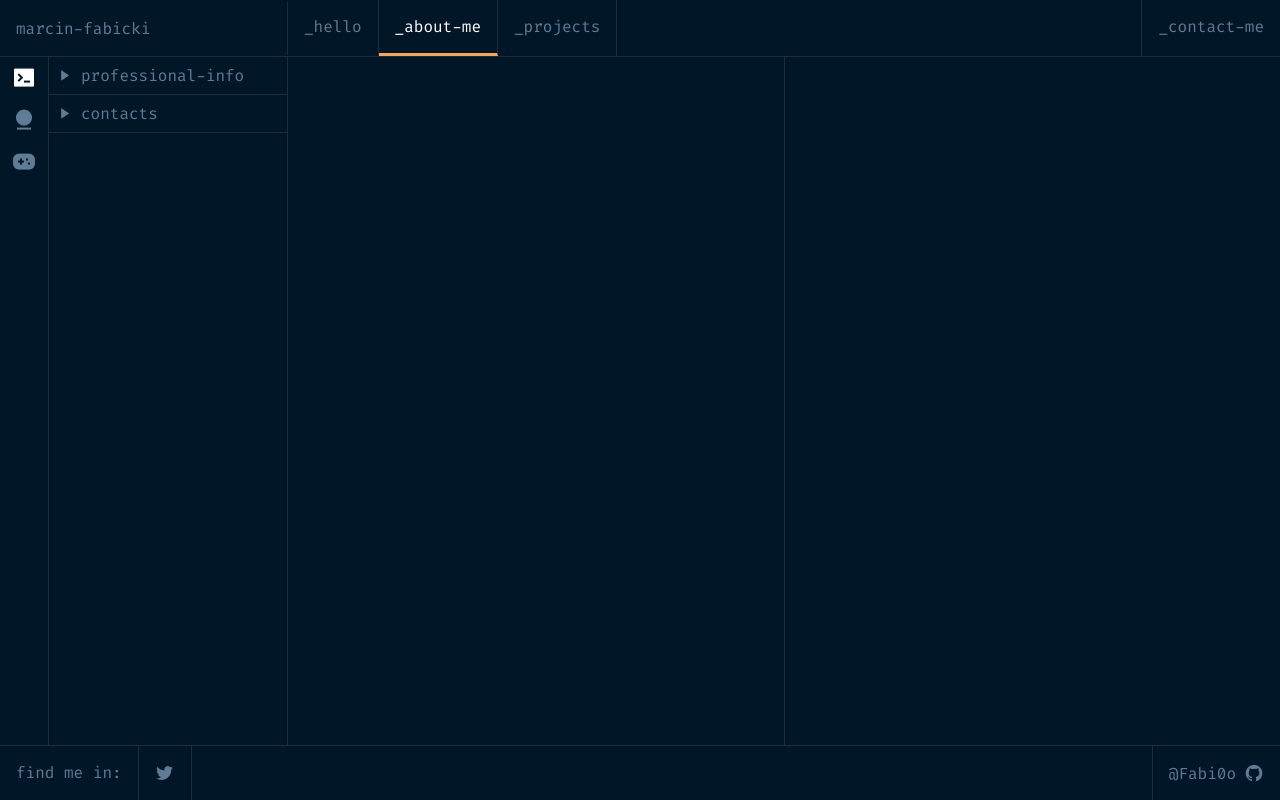
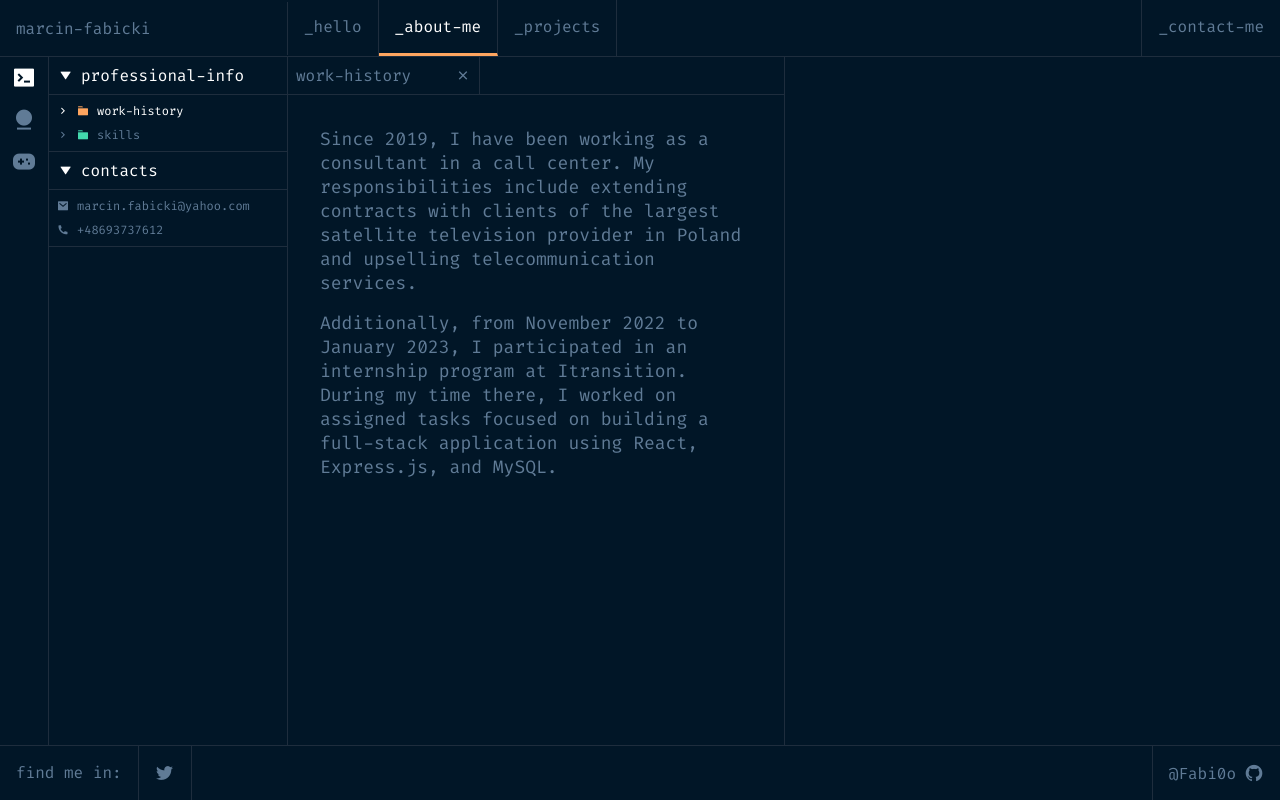
Before and after one commit to Fabi0o/portfolio, a Next.js app: page /about in a window 1280 px wide. Built offline with nearby package versions, Linux system fonts and the light colour scheme.

Commit message:
code refactor of dropdown menu functionality on about page

```diff
--- a/components/common/DropdownInfo.tsx
+++ b/components/common/DropdownInfo.tsx
@@ -1,5 +1,5 @@
 import styles from "@/styles/DropdownInfo.module.scss";
-import React, { useEffect, useRef } from "react";
+import React, { useState } from "react";
 import { Props } from "@/types/Props";
 import Content from "@/types/Content";
 
@@ -10,38 +10,14 @@ const DropdownInfo: React.FC<Props> = ({
   currentProjects,
   setCurrentProjects,
 }) => {
-  const dropdownHeader = useRef<HTMLDivElement>(null);
-  const dropdownBody = useRef<HTMLDivElement>(null);
-
-  useEffect(() => {
-    dropdownHeader.current!.classList.remove(`${styles.active}`);
-
-    if (currentInfo != "contacts" && currentInfo != "projects")
-      setCurrentContent!(undefined);
-  }, [currentInfo]);
-
-  useEffect(() => {
-    if (!currentContent && currentInfo != "projects")
-      Array.from(dropdownBody.current!.childNodes).forEach((div) => {
-        const element = div as HTMLElement;
-        element.classList.remove(`${styles.active}`);
-      });
-  }, [currentContent]);
+  const [isBodyDisplayed, setIsBodyDisplayed] = useState(true);
 
   const displayBody = () => {
-    dropdownHeader.current!.classList.toggle(`${styles.active}`);
-    dropdownBody.current!.classList.toggle(`${styles.visible}`);
+    setIsBodyDisplayed(!isBodyDisplayed);
   };
 
   const handleClickAbout = (content: Content) => {
-    if (content != currentContent && currentContent) {
-      document
-        .getElementById(currentContent!)!
-        .classList.remove(`${styles.active}`);
-    }
-
     setCurrentContent!(content);
-    document.getElementById(content!)!.classList.add(`${styles.active}`);
   };
 
   const handleClickProjects = (tech: "React" | "CSS" | "HTML") => {
@@ -53,13 +29,18 @@ const DropdownInfo: React.FC<Props> = ({
 
   return (
     <div className={styles.container}>
-      <div className={styles.header} ref={dropdownHeader} onClick={displayBody}>
+      <div
+        className={`${styles.header} ${isBodyDisplayed ? styles.active : ""}`}
+        onClick={displayBody}
+      >
         <i className="ri-play-fill"></i>
         {currentInfo}
       </div>
 
       {currentInfo == "contacts" && (
-        <div className={styles.body} ref={dropdownBody}>
+        <div
+          className={`${styles.body} ${isBodyDisplayed ? styles.visible : ""}`}
+        >
           <div>
             <i className="ri-mail-fill"></i>
             <a href="mailto:marcin.fabicki@yahoo.com">
@@ -74,16 +55,23 @@ const DropdownInfo: React.FC<Props> = ({
       )}
 
       {currentInfo == "professional-info" && (
-        <div className={styles.body} ref={dropdownBody}>
+        <div
+          className={`${styles.body} ${isBodyDisplayed ? styles.visible : ""}`}
+        >
           <div
             id="work-history"
+            className={currentContent == "work-history" ? styles.active : ""}
             onClick={() => handleClickAbout("work-history")}
           >
             <i className="ri-arrow-right-s-line"></i>
             <i className={`ri-folder-3-fill ${styles.folder}`}></i>
             <div>work-history</div>
           </div>
-          <div id="skills" onClick={() => handleClickAbout("skills")}>
+          <div
+            id="skills"
+            className={currentContent == "skills" ? styles.active : ""}
+            onClick={() => handleClickAbout("skills")}
+          >
             <i className="ri-arrow-right-s-line"></i>
             <i className={`ri-folder-3-fill ${styles.folder}`}></i>
             <div>skills</div>
@@ -92,8 +80,14 @@ const DropdownInfo: React.FC<Props> = ({
       )}
 
       {currentInfo == "hobbies" && (
-        <div className={styles.body} ref={dropdownBody}>
-          <div id="interests" onClick={() => handleClickAbout("interests")}>
+        <div
+          className={`${styles.body} ${isBodyDisplayed ? styles.visible : ""}`}
+        >
+          <div
+            id="interests"
+            className={currentContent == "interests" ? styles.active : ""}
+            onClick={() => handleClickAbout("interests")}
+          >
             <i className="ri-arrow-right-s-line"></i>
             <i className={`ri-folder-3-fill ${styles.folder}`}></i>
             <div>interests</div>
@@ -102,8 +96,14 @@ const DropdownInfo: React.FC<Props> = ({
       )}
 
       {currentInfo == "personal-info" && (
-        <div className={styles.body} ref={dropdownBody}>
-          <div id="bio" onClick={() => handleClickAbout("bio")}>
+        <div
+          className={`${styles.body} ${isBodyDisplayed ? styles.visible : ""}`}
+        >
+          <div
+            id="bio"
+            className={currentContent == "bio" ? styles.active : ""}
+            onClick={() => handleClickAbout("bio")}
+          >
             <i className="ri-arrow-right-s-line"></i>
             <i className={`ri-folder-3-fill ${styles.folder}`}></i>
             <div>bio</div>
@@ -112,7 +112,11 @@ const DropdownInfo: React.FC<Props> = ({
       )}
 
       {currentInfo == "projects" && (
-        <div className={`${styles.body} ${styles.projects}`} ref={dropdownBody}>
+        <div
+          className={`${styles.body} ${styles.projects} ${
+            isBodyDisplayed ? styles.visible : ""
+          }`}
+        >
           <div
             className={`${styles.project} ${
               currentProjects?.React ? styles.active : ""
--- a/pages/about.tsx
+++ b/pages/about.tsx
@@ -7,7 +7,7 @@ import Content from "@/types/Content";
 
 const About = () => {
   const [currentInfo, setCurrentInfo] = useState<Info>("professional-info");
-  const [currentContent, setCurrentContent] = useState<Content>();
+  const [currentContent, setCurrentContent] = useState<Content>("work-history");
 
   return (
     <div className={styles.container}>
```
